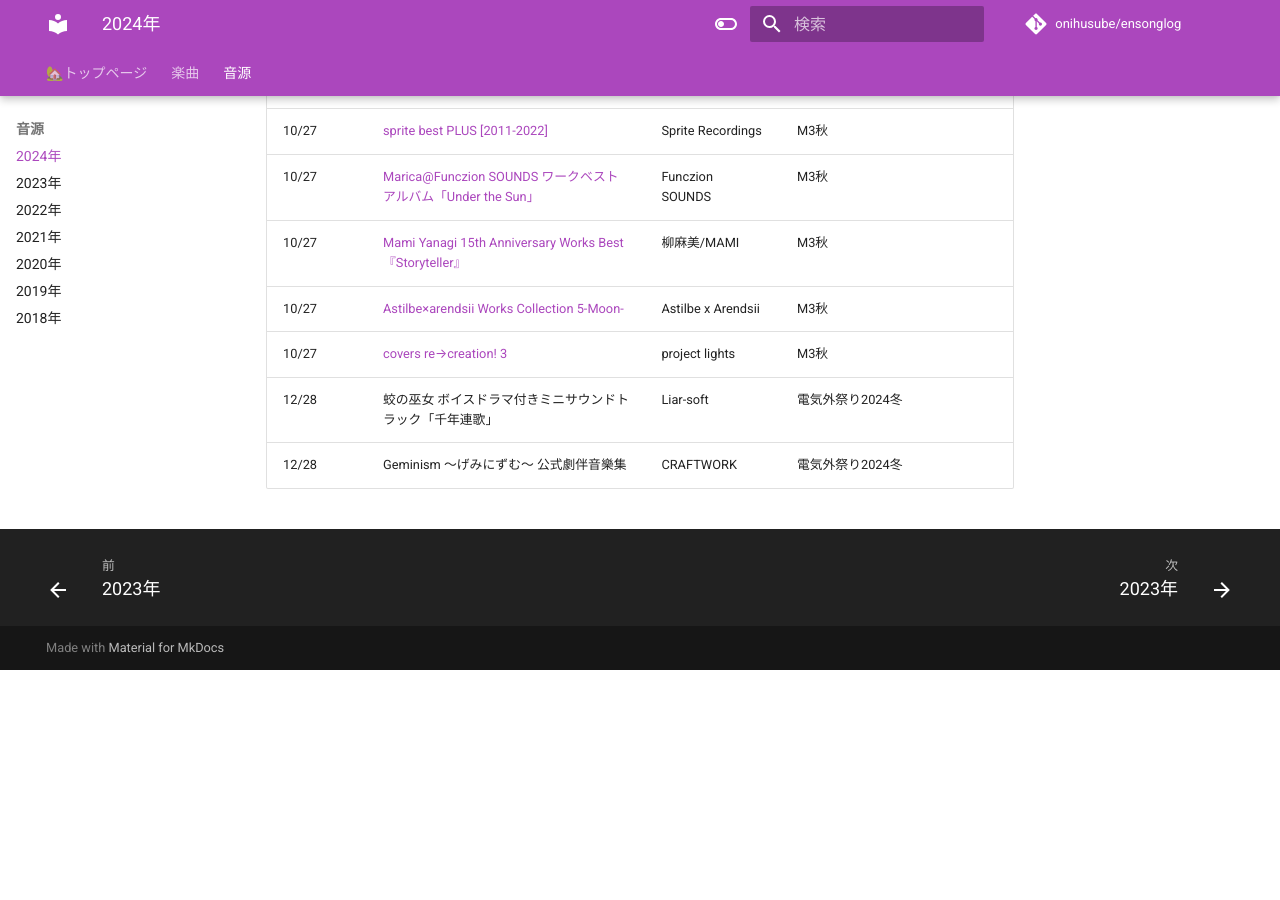
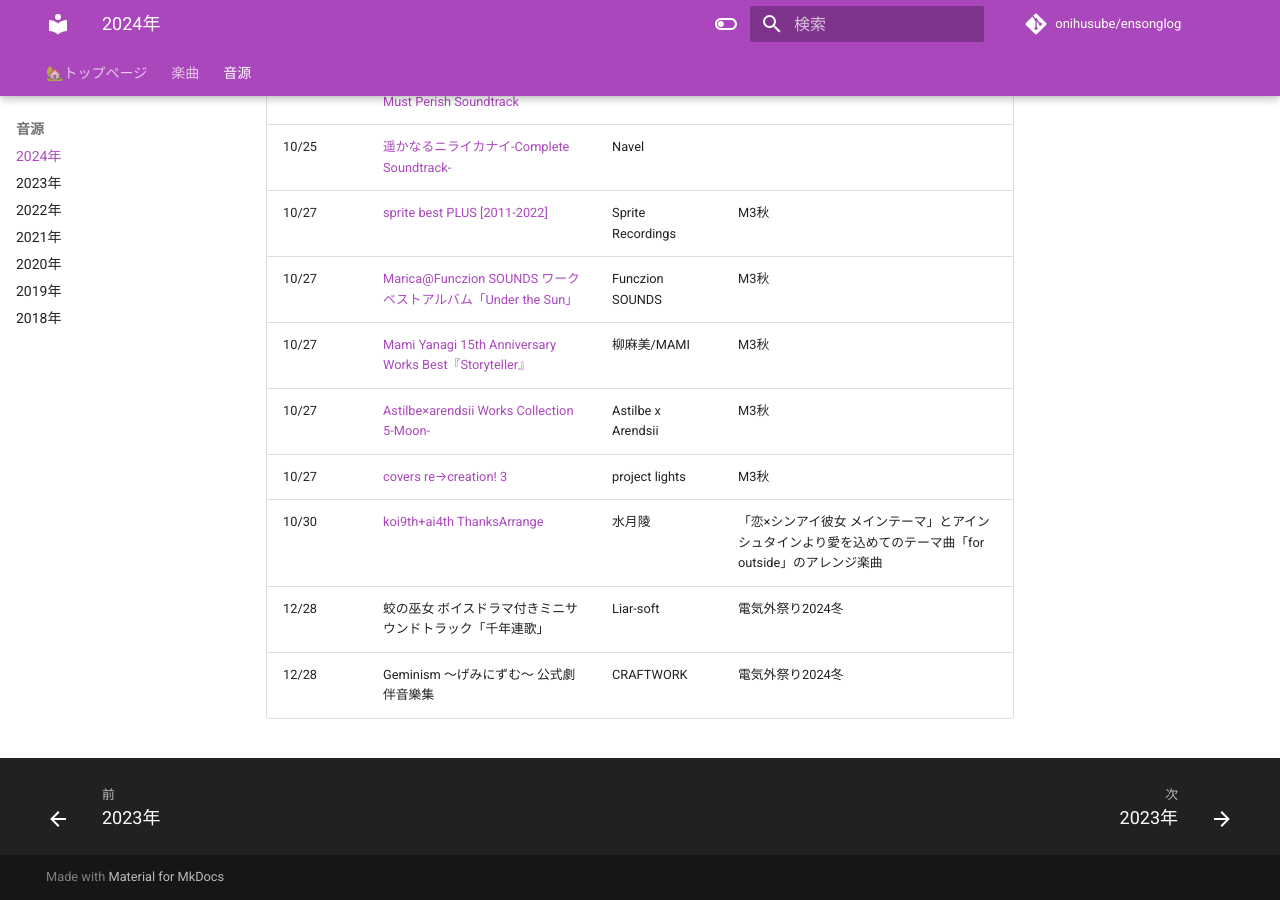
Before and after one commit to onihusube/ensonglog, an MkDocs documentation site: the page built from docs/2024/音源.md, in a window 1280 px wide and 900 px high, scrolled down 1047 px. Built offline with MkDocs 1.6.1 and Material for MkDocs 9.7.7, drawn with Linux system fonts in a browser that asks for light colours; comment, search, counter and statistics services are not loaded; before the commit the page ends 1717 px from its top, so only the background shows below that.

Commit message:
koi9th+ai4th ThanksArrange追加

```diff
--- a/docs/2024/音源.md
+++ b/docs/2024/音源.md
@@ -26,5 +26,6 @@
 | 10/27 | [Mami Yanagi 15th Anniversary Works Best『Storyteller』](./%E9%9F%B3%E6%BA%90%E5%80%8B%E5%88%A5/Storyteller.md) | 柳麻美/MAMI | M3秋 |
 | 10/27 | [Astilbe×arendsii Works Collection 5-Moon-](./%E9%9F%B3%E6%BA%90%E5%80%8B%E5%88%A5/Astilbe%C3%97arendsii%20Works%20Collection%205-Moon-.md) | Astilbe x Arendsii | M3秋 |
 | 10/27 | [covers re→creation! 3](./%E9%9F%B3%E6%BA%90%E5%80%8B%E5%88%A5/covers%20re%E2%86%92creation!%203.md) | project lights | M3秋 |
+| 10/30 | [koi9th+ai4th ThanksArrange](https://kiyomizutsuki.booth.pm/items/6241220) | 水月陵 | 「恋×シンアイ彼女 メインテーマ」とアインシュタインより愛を込めてのテーマ曲「for outside」のアレンジ楽曲 |
 | 12/28 | 蛟の巫女 ボイスドラマ付きミニサウンドトラック「千年連歌」 | Liar-soft | 電気外祭り2024冬 |
 | 12/28 | Geminism ～げみにずむ～ 公式劇伴音樂集 | CRAFTWORK | 電気外祭り2024冬 |
```
